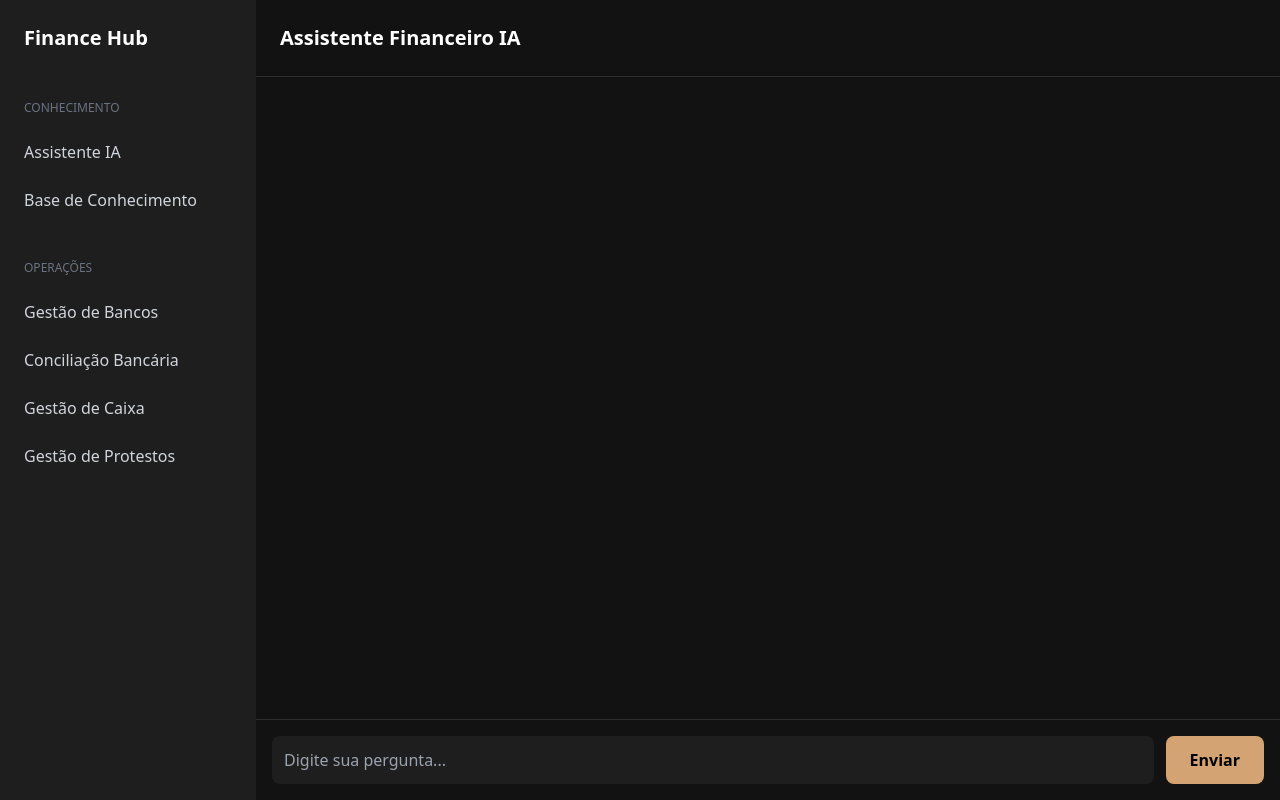
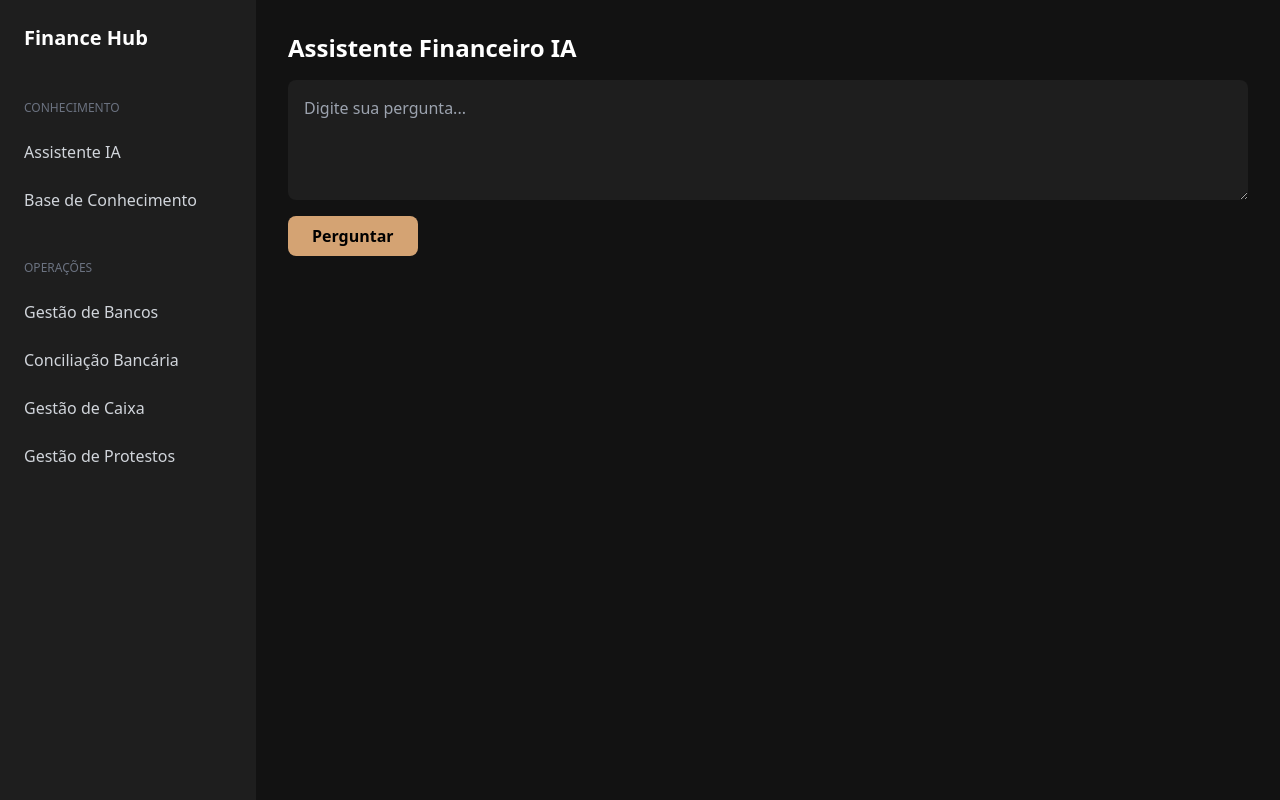
Before and after one commit to reivieir/HUB-FINANCEIRO, a React (Vite) app: page / in a window 1280 px wide. Built offline with nearby package versions, Linux system fonts and the light colour scheme.

Commit message:
Update AssistenteIA.tsx

```diff
--- a/components/AssistenteIA.tsx
+++ b/components/AssistenteIA.tsx
@@ -1,51 +1,34 @@
 import { useState } from "react";
 import { createDexcoChat } from "../services/geminiService";
 
-interface Mensagem {
-  autor: "user" | "ia";
-  texto: string;
-}
-
 export default function AssistenteIA() {
 
-  const [mensagens, setMensagens] = useState<Mensagem[]>([]);
   const [pergunta, setPergunta] = useState("");
+  const [resposta, setResposta] = useState("");
   const [loading, setLoading] = useState(false);
 
   const enviarPergunta = async () => {
 
     if (!pergunta.trim()) return;
 
-    const novaPergunta = pergunta;
-
-    setPergunta("");
-
-    setMensagens((prev) => [
-      ...prev,
-      { autor: "user", texto: novaPergunta }
-    ]);
-
     setLoading(true);
+    setResposta("");
 
     try {
 
       const chat = createDexcoChat();
 
-      const result = await chat.sendMessage(novaPergunta);
+      const result = await chat.sendMessage(pergunta);
 
-      const respostaIA = await result.response.text();
+      const text = await result.response.text();
 
-      setMensagens((prev) => [
-        ...prev,
-        { autor: "ia", texto: respostaIA }
-      ]);
+      setResposta(text);
 
     } catch (erro) {
 
-      setMensagens((prev) => [
-        ...prev,
-        { autor: "ia", texto: "Erro ao consultar a IA." }
-      ]);
+      console.error(erro);
+
+      setResposta("Erro ao consultar a IA.");
 
     }
 
@@ -54,63 +37,37 @@ export default function AssistenteIA() {
   };
 
   return (
-    <div className="flex flex-col h-screen">
+    <div className="p-8 flex flex-col gap-4">
 
-      <div className="p-6 border-b border-[#2D2D2D] text-xl font-bold">
+      <h1 className="text-2xl font-bold">
         Assistente Financeiro IA
-      </div>
+      </h1>
 
-      {/* AREA DO CHAT */}
+      <textarea
+        className="bg-[#1E1E1E] p-4 rounded-lg text-white min-h-[120px]"
+        placeholder="Digite sua pergunta..."
+        value={pergunta}
+        onChange={(e) => setPergunta(e.target.value)}
+      />
 
-      <div className="flex-1 overflow-y-auto p-6 flex flex-col gap-4">
+      <button
+        onClick={enviarPergunta}
+        className="bg-[#D4A373] text-black px-6 py-2 rounded-lg font-bold w-fit"
+      >
+        Perguntar
+      </button>
 
-        {mensagens.map((msg, index) => (
+      {loading && (
+        <p className="text-gray-400">
+          Consultando IA...
+        </p>
+      )}
 
-          <div
-            key={index}
-            className={`max-w-[70%] p-4 rounded-lg ${
-              msg.autor === "user"
-                ? "bg-[#D4A373] text-black self-end"
-                : "bg-[#1E1E1E] text-white self-start"
-            }`}
-          >
-            {msg.texto}
-          </div>
-
-        ))}
-
-        {loading && (
-          <div className="bg-[#1E1E1E] p-4 rounded-lg w-fit">
-            IA está pensando...
-          </div>
-        )}
-
-      </div>
-
-      {/* INPUT */}
-
-      <div className="p-4 border-t border-[#2D2D2D] flex gap-3">
-
-        <input
-          className="flex-1 bg-[#1E1E1E] p-3 rounded-lg text-white"
-          placeholder="Digite sua pergunta..."
-          value={pergunta}
-          onChange={(e) => setPergunta(e.target.value)}
-          onKeyDown={(e) => {
-            if (e.key === "Enter") {
-              enviarPergunta();
-            }
-          }}
-        />
-
-        <button
-          onClick={enviarPergunta}
-          className="bg-[#D4A373] text-black px-6 rounded-lg font-bold"
-        >
-          Enviar
-        </button>
-
-      </div>
+      {resposta && (
+        <div className="bg-[#1E1E1E] p-4 rounded-lg whitespace-pre-wrap">
+          {resposta}
+        </div>
+      )}
 
     </div>
   );
```
